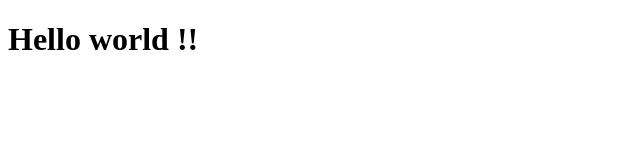
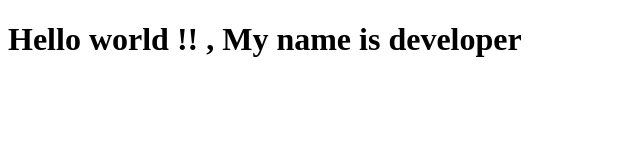
Before and after one commit to Ghoul149/testrepo, a plain HTML site: page index.html in a window 1280 px wide. Shown: the whole page, without its empty margins (0-640 px from the left). Drawn offline with Linux system fonts and the light colour scheme.

Commit message:
Modified readme

```diff
--- a/index.html
+++ b/index.html
@@ -6,6 +6,6 @@
     <title>Document</title>
 </head>
 <body>
-    <h1> Hello world !! </h1>
+    <h1> Hello world !! , My name is developer </h1>
 </body>
 </html>
```
